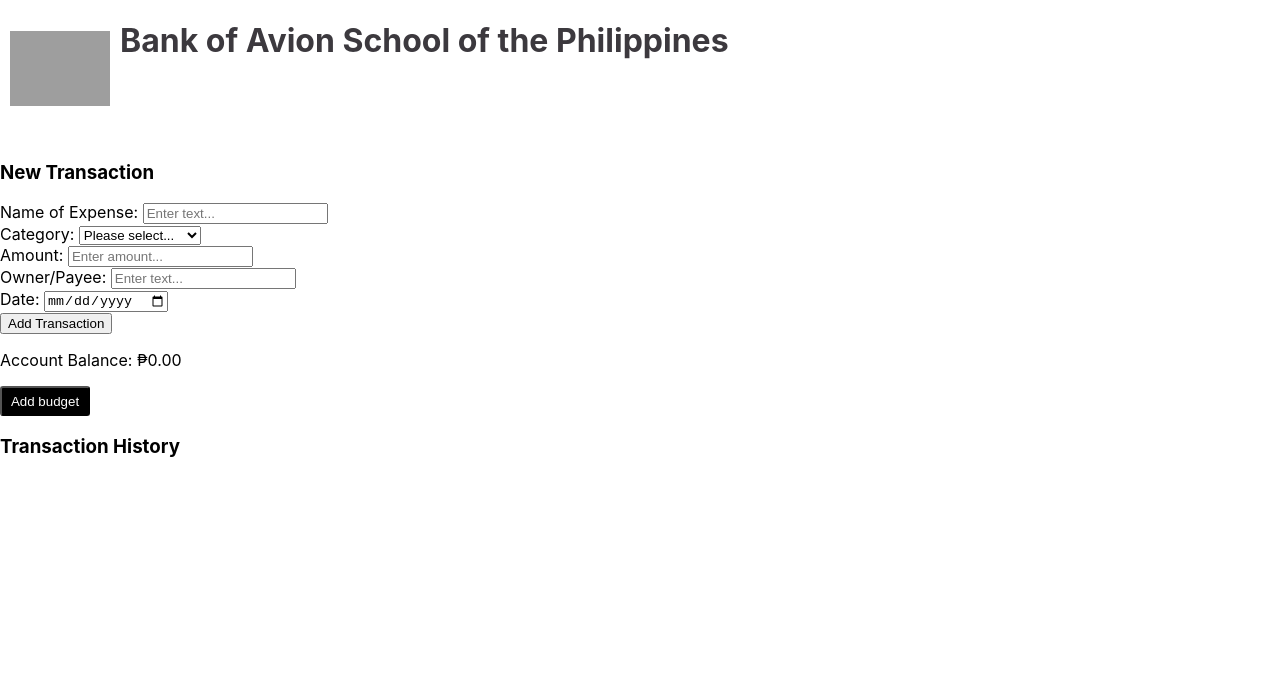
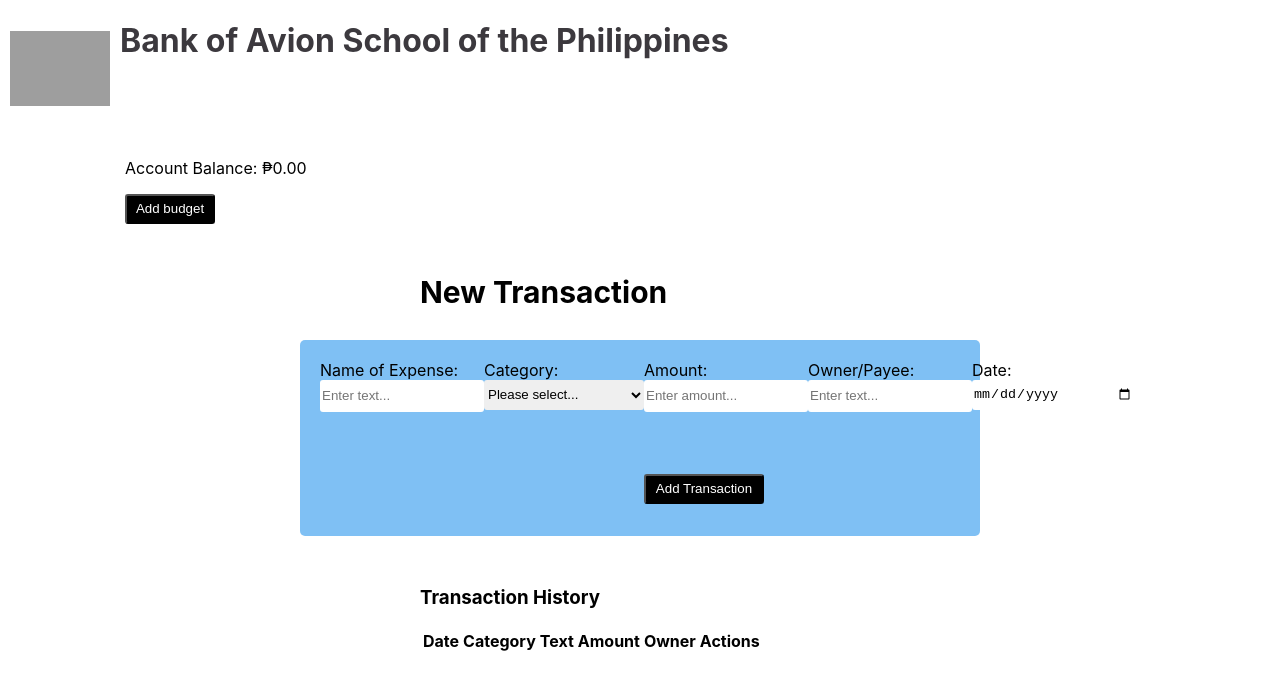
Before and after one commit to elainesanluis/bank-and-budget-app, a React (Create React App) app: page /new-transactions in a window 1280 px wide. Shown: the top 690 px of the page. Built offline with nearby package versions, Linux system fonts and the light colour scheme; grey boxes are pictures that could not be loaded.

Commit message:
Add UI to new transactions page and transactions history functions

```diff
--- a/src/App.css
+++ b/src/App.css
@@ -109,3 +109,8 @@ body {
   button:hover {
     color: rgb(179, 59, 59);
   }
+
+  .tranx-history {
+    margin-top: 50px;
+    margin-left: 420px;
+  }
--- a/src/App.js
+++ b/src/App.js
@@ -80,19 +80,36 @@ function App() {
           element={
             <div>
               <NewTransactions onAddTransaction={addTransaction} />
-              <div>
+              <div className='tranx-history'>
                 <h3>Transaction History</h3>
-                <ul>
-                  {transactions.map((transaction) => (
-                    <li key={transaction.id}>
-                      {transaction.owner} {transaction.selectCategory} {transaction.text} {transaction.amount} {transaction.date}
-                      <button onClick={() => openEditModal(transaction)}>Edit</button>
-                      <button onClick={() => openDeleteModal(transaction.id)}>Delete</button>
-                    </li>
-                  ))}
-                </ul>
+                <table>
+                  <thead>
+                    <tr>
+                      <th>Date</th>
+                      <th>Category</th>
+                      <th>Text</th>
+                      <th>Amount</th>
+                      <th>Owner</th>
+                      <th>Actions</th>
+                    </tr>
+                  </thead>
+                  <tbody>
+                    {transactions.map((transaction) => (
+                      <tr key={transaction.id}>
+                        <td>{transaction.date}</td>
+                        <td>{transaction.selectCategory}</td>
+                        <td>{transaction.text}</td>
+                        <td>{transaction.amount}</td>
+                        <td>{transaction.owner}</td>
+                        <td>
+                          <button onClick={() => openEditModal(transaction)}>Edit</button>
+                          <button onClick={() => openDeleteModal(transaction.id)}>Delete</button>
+                        </td>
+                      </tr>
+                    ))}
+                  </tbody>
+                </table>
               </div>
-
                {/* Edit and Delete Modals */}
            <Modal
              isOpen={modalIsOpen}
--- a/src/Pages/NewTransactions-BudgetApp.jsx
+++ b/src/Pages/NewTransactions-BudgetApp.jsx
@@ -1,7 +1,7 @@
 import React, { useState } from 'react';
 import { Link } from 'react-router-dom';
 import './NewTransactions-Budgetapp.css';
-export const balance = 0.0;
+export const balance = 0.00;
 
 export default function NewTransactions({ onAddTransaction }) {
   const [text, setText] = useState('');
@@ -89,12 +89,18 @@ export default function NewTransactions({ onAddTransaction }) {
     <br />
     <br />
     <br />
-
-      <h3>New Transaction</h3>
-      <form onSubmit={handleSubmit}>
+    <div className='accountBalance'>
+      <p>Account Balance: &#8369;{balance.toFixed(2)}</p>
+      <button className='addBudget' onClick={openModal}>Add budget</button>
+      <Modal isOpen={isModalOpen} onClose={closeModal} />
+    </div>
+    <div className="div-newtranx">
+      <h3 className="title-newtranx">New Transaction</h3>
+      <form className="form-newtranx" onSubmit={handleSubmit}>
         <div className="form-control">
-          <label htmlFor="text">Name of Expense: </label>
+          <label id="label1" htmlFor="text">Name of Expense: </label>
           <input
+          className="box"
             type="text"
             id="name-of-tranx"
             value={text}
@@ -104,8 +110,9 @@ export default function NewTransactions({ onAddTransaction }) {
           />
         </div>
         <div className="form-control">
-          <label htmlFor="selectCategory">Category: </label>
+          <label id="label2" htmlFor="selectCategory">Category: </label>
           <select
+          className="box"
           id="selectCategory"
           value={selectCategory}
           onChange={(e) => setCategory(e.target.value)}>
@@ -123,8 +130,9 @@ export default function NewTransactions({ onAddTransaction }) {
           </select>
         </div>
         <div className="form-control">
-          <label htmlFor="amount">Amount: </label>
+          <label id="label3" htmlFor="amount">Amount: </label>
           <input
+            className="box"
             type="number"
             id="amount"
             value={amount}
@@ -134,8 +142,9 @@ export default function NewTransactions({ onAddTransaction }) {
           />
         </div>
         <div className="form-control">
-          <label htmlFor="owner">Owner/Payee: </label>
+          <label id="label4" htmlFor="owner">Owner/Payee: </label>
           <input
+            className="box"
             type="text"
             id="owner"
             value={owner}
@@ -145,8 +154,9 @@ export default function NewTransactions({ onAddTransaction }) {
           />
         </div>
         <div className="form-control">
-          <label htmlFor="date">Date: </label>
+          <label id="label5" htmlFor="date">Date: </label>
           <input
+          className="box"
           type="date"
           id="date"
           value={date}
@@ -154,13 +164,9 @@ export default function NewTransactions({ onAddTransaction }) {
           required
           />
         </div>
-        <button className="btn">Add Transaction</button>
+        <button className="btn-newtranx">Add Transaction</button>
       </form>
-      <div className='Account Balance'>
-          <p>Account Balance: &#8369;{balance.toFixed(2)}</p>
-          <button className='addBudget' onClick={openModal}>Add budget</button>
-          <Modal isOpen={isModalOpen} onClose={closeModal} />
-      </div>
+    </div>
     </div>
   );
 }
--- a/src/Pages/NewTransactions-Budgetapp.css
+++ b/src/Pages/NewTransactions-Budgetapp.css
@@ -0,0 +1,81 @@
+.accountBalance {
+    margin-left: 125px;
+}
+
+
+.title-newtranx {
+    font-size: 30px;
+    margin-left: 420px;
+    margin-top: 50px;
+}
+
+.form-newtranx {
+    background-color: rgba(73, 165, 240, 0.7);
+    padding: 20px;
+    width: 50%;
+    border-radius: 5px;
+    margin: auto;
+    display: grid;
+    grid-template-columns: 1fr 1fr 1fr 1fr 1fr;
+    grid-template-rows: 1fr 1fr 1fr;
+  }
+
+.box {
+    width: 160px;
+    height: 30px;
+    border: 0;
+    border-radius: 3px;
+    justify-self: center;
+    align-self: center;
+  }
+
+#label1 {
+    grid-area: 1 / 1 / 2 / 2;
+
+}
+
+#label2 {
+    grid-area: 1 / 2 / 2 / 3;
+}
+
+#label3 {
+    grid-area: 1 / 3 / 2 / 4;
+}
+
+#label4 {
+    grid-area: 1 / 4 / 2 / 5;
+}
+
+#label5 {
+    grid-area: 1 / 5 / 2 / 6;
+}
+
+#name-of-tranx {
+    grid-area: 2 / 1 / 3 / 2;
+}
+
+#selectCategory {
+    grid-area: 2 / 2 / 3 / 3;
+}
+
+#amount {
+    grid-area: 2 / 3 / 3 / 4;
+}
+
+#owner {
+    grid-area: 2 / 4 / 3 / 5;
+}
+
+#date {
+    grid-area: 2 / 5 / 3 / 6;
+}
+
+.btn-newtranx {
+    grid-area: 3 / 3 / 4 / 4;
+    margin-top: 10px;
+    width: 120px;
+    height: 30px;
+    color: #fff;
+    background-color: black;
+    border-radius: 3px;
+}
```
